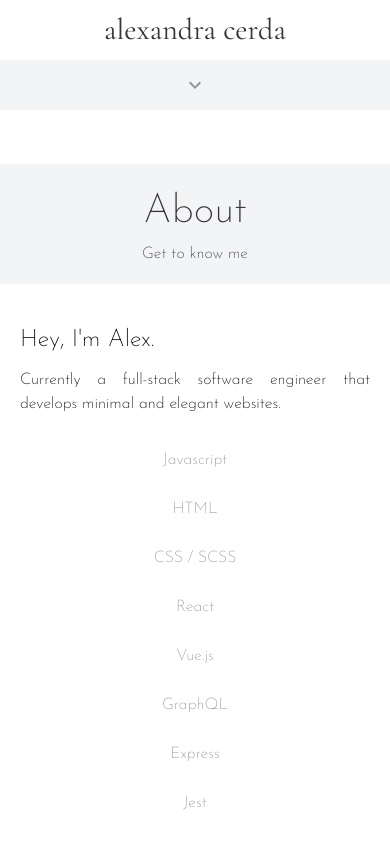
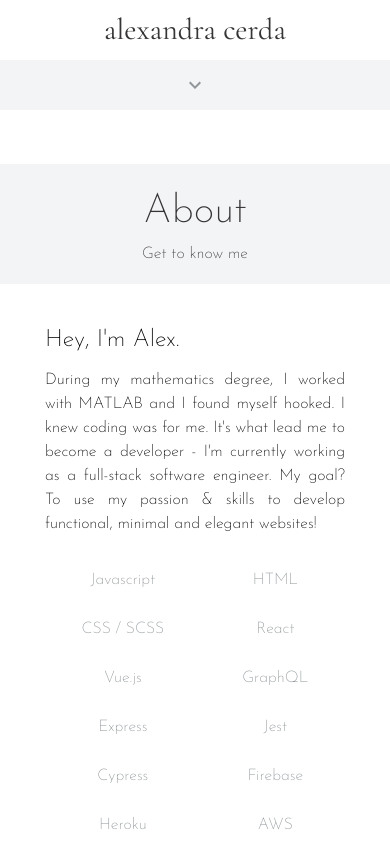
Before and after one commit to alxcerda/personal-website, a React (Create React App) app: page / in a window 390 px wide. Shown: the top 842 px of the page. Built offline with nearby package versions, Linux system fonts and the light colour scheme; no server answers; a web font is replaced by a local one.

Commit message:
Add more to about page

```diff
--- a/public/index.html
+++ b/public/index.html
@@ -2,37 +2,14 @@
 <html lang="en">
   <head>
     <meta charset="utf-8" />
+    <link rel="icon" href="%PUBLIC_URL%/favicon.ico" />
     <meta name="viewport" content="width=device-width, initial-scale=1" />
     <meta name="theme-color" content="#000000" />
     <meta name="Portfolio" />
-    <!--
-      manifest.json provides metadata used when your web app is installed on a
-      user's mobile device or desktop. See https://developers.google.com/web/fundamentals/web-app-manifest/
-    -->
-    <!-- <link rel="manifest" href="%PUBLIC_URL%/manifest.json" /> -->
-    <!--
-      Notice the use of %PUBLIC_URL% in the tags above.
-      It will be replaced with the URL of the `public` folder during the build.
-      Only files inside the `public` folder can be referenced from the HTML.
-
-      Unlike "/favicon.ico" or "favicon.ico", "%PUBLIC_URL%/favicon.ico" will
-      work correctly both with client-side routing and a non-root public URL.
-      Learn how to configure a non-root public URL by running `npm run build`.
-    -->
-    <title>alexandra cerda</title>
+    <title>Alexandra Cerda</title>
   </head>
   <body>
     <noscript>You need to enable JavaScript to run this app.</noscript>
     <div id="root"></div>
-    <!--
-      This HTML file is a template.
-      If you open it directly in the browser, you will see an empty page.
-
-      You can add webfonts, meta tags, or analytics to this file.
-      The build step will place the bundled scripts into the <body> tag.
-
-      To begin the development, run `npm start` or `yarn start`.
-      To create a production bundle, use `npm run build` or `yarn build`.
-    -->
   </body>
 </html>
--- a/src/styles/abstracts/_animations.scss
+++ b/src/styles/abstracts/_animations.scss
@@ -15,6 +15,12 @@
 
 .fade-in-translate-slow-top {
   animation: animation-fade-in-translate-top 2s;
+}
+.fade-in-translate-vslow-top {
+  animation: animation-fade-in-translate-top 5s;
+}
+.fade-in-translate-vvslow-top {
+  animation: animation-fade-in-translate-top 6s;
 }
 .fade-in-translate-slow-bottom {
   animation: animation-fade-in-translate-bottom 2s;
--- a/src/styles/components/_navigation.scss
+++ b/src/styles/components/_navigation.scss
@@ -39,7 +39,7 @@
     display: flex;
     flex-direction: column;
     align-items: center;
-    padding: 10px 0px 10px 0px;
+    padding: 10px 0px 0px 0px;
   }
 
   .mobile-nav__links {
--- a/src/styles/views/_about.scss
+++ b/src/styles/views/_about.scss
@@ -1,7 +1,7 @@
 .grid {
   display: grid;
   grid-template-columns: auto auto auto;
-  grid-template-rows: auto auto auto;
+  grid-template-rows: auto auto auto auto;
   grid-gap: 5px;
 }
 
@@ -12,8 +12,26 @@
   color: $accent-color-medium;
 }
 
-@media (max-width: 400px) {
+.about__description {
+  width: 400px;
+}
+
+@media (max-width: 450px) {
+  .grid {
+    grid-template-columns: auto auto;
+  }
+
+  .about__description {
+    width: 300px;
+  }
+}
+
+@media (max-width: 350px) {
   .grid {
     grid-template-columns: 1fr;
   }
+
+  .about__description {
+    width: 220px;
+  }
 }
--- a/src/views/About.tsx
+++ b/src/views/About.tsx
@@ -3,16 +3,21 @@ import Title from "../components/Title";
 
 export default function About() {
   return (
-    <div className="fade-in-slow w-full">
+    <div className="w-full">
       <Title title="About" description="Get to know me" />
-      <div className="w-full flex flex-col items-center fade-in-translate-slow-top">
-        <div className="pt-10 px-5">
-          <div className="text-2xl">Hey, I'm Alex.</div>
-          <div className="text-md pt-3 xs:text-justify">
-            Currently a full-stack software engineer that develops minimal and
-            elegant websites.
+      <div className="w-full flex flex-col items-center">
+        <div className="pt-10 px-5 fade-in-translate-vslow-top">
+          <div className="about__description">
+            <div className="text-2xl">Hey, I'm Alex.</div>
+            <div className="text-md pt-3 text-justify">
+              During my mathematics degree, I worked with MATLAB and I found
+              myself hooked. I knew coding was for me. It's what lead me to
+              become a developer - I'm currently working as a full-stack
+              software engineer. My goal? To use my passion & skills to develop
+              functional, minimal and elegant websites!
+            </div>
           </div>
-          <div className="flex flex-col flex-wrap pt-10 xs:pt-3 pb-8 grid">
+          <div className="flex flex-col flex-wrap pt-10 xs:pt-3 pb-8 grid fade-in-translate-vvslow-top">
             <div>Javascript</div>
             <div>HTML</div>
             <div>CSS / SCSS</div>
@@ -22,6 +27,9 @@ export default function About() {
             <div>Express</div>
             <div>Jest</div>
             <div>Cypress</div>
+            <div>Firebase</div>
+            <div>Heroku</div>
+            <div>AWS</div>
           </div>
         </div>
       </div>
--- a/src/views/Contact.tsx
+++ b/src/views/Contact.tsx
@@ -67,7 +67,7 @@ export default function Contact() {
             />
           </div>
           <button
-            className="border mt-5 w-40 hover:bg-gray-100 py-1"
+            className="border my-5 w-40 hover:bg-gray-100 py-1"
             type="submit"
           >
             Submit
```
Also changed, not shown: 2 other files (tests, documents, lock files or other folders).
